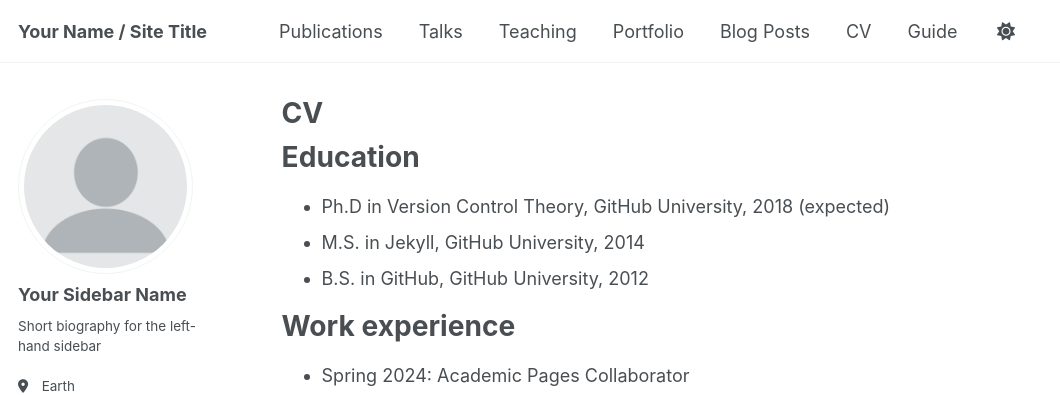
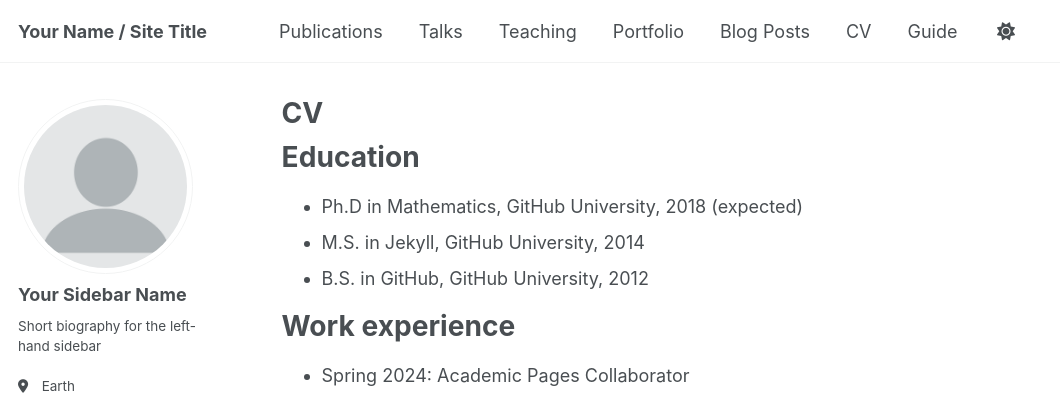
Before and after one commit to WangDongHKU/Dong_WANG.github.io, a Jekyll site: the page built from _pages/cv.md, in a window 1280 px wide and 900 px high. Shown: the top 395 px of the window, without its empty margins (0-1060 px from the left). Built offline with Jekyll 4.4.1, drawn with Linux system fonts in a browser that asks for light colours; some web fonts are replaced; a script that is not in the unit is left out.

Commit message:
Update Ph.D. degree from Version Control to Mathematics
Signed-off-by: DONG WANG <92856596+WangDongHKU@users.noreply.github.com>

```diff
--- a/_pages/cv.md
+++ b/_pages/cv.md
@@ -11,7 +11,7 @@ redirect_from:
 
 Education
 ======
-* Ph.D in Version Control Theory, GitHub University, 2018 (expected)
+* Ph.D in Mathematics, GitHub University, 2018 (expected)
 * M.S. in Jekyll, GitHub University, 2014
 * B.S. in GitHub, GitHub University, 2012
 
```
